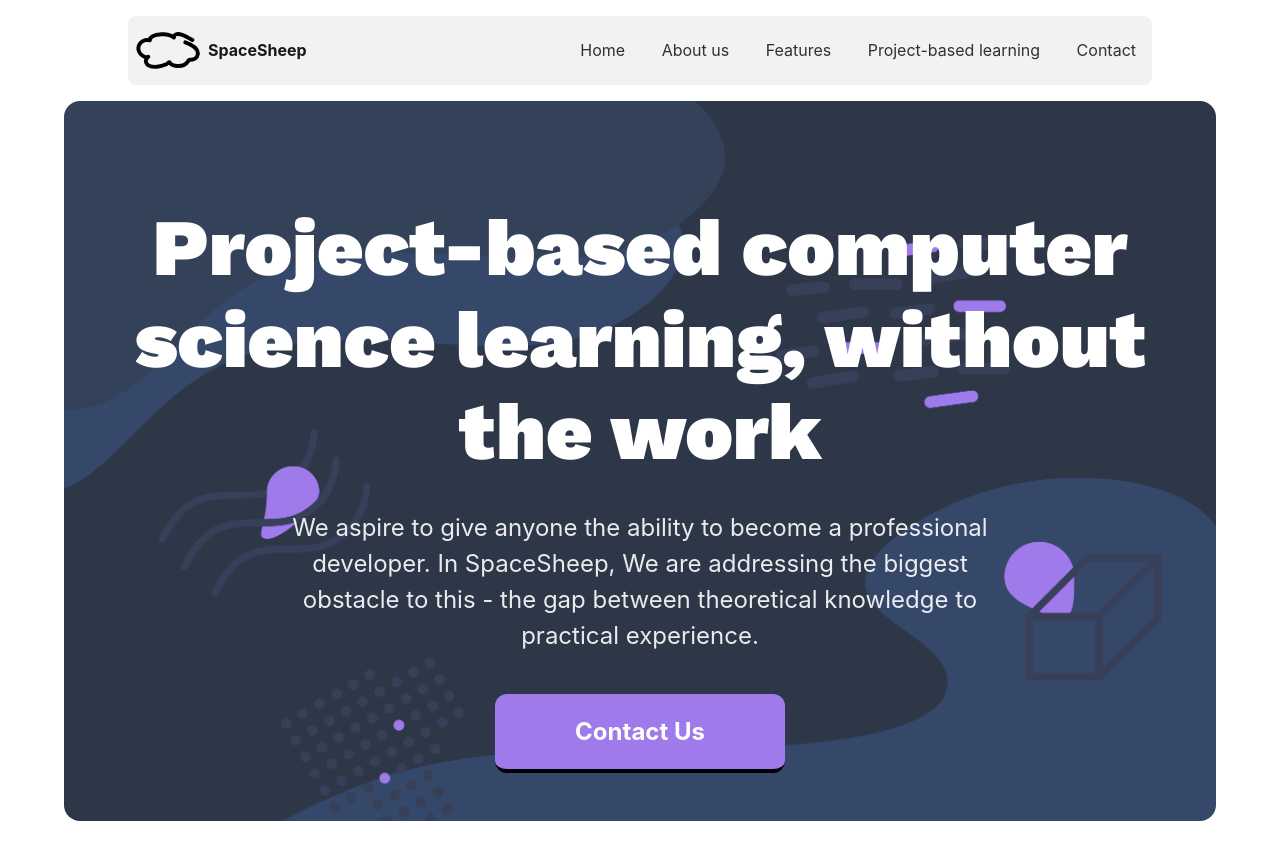
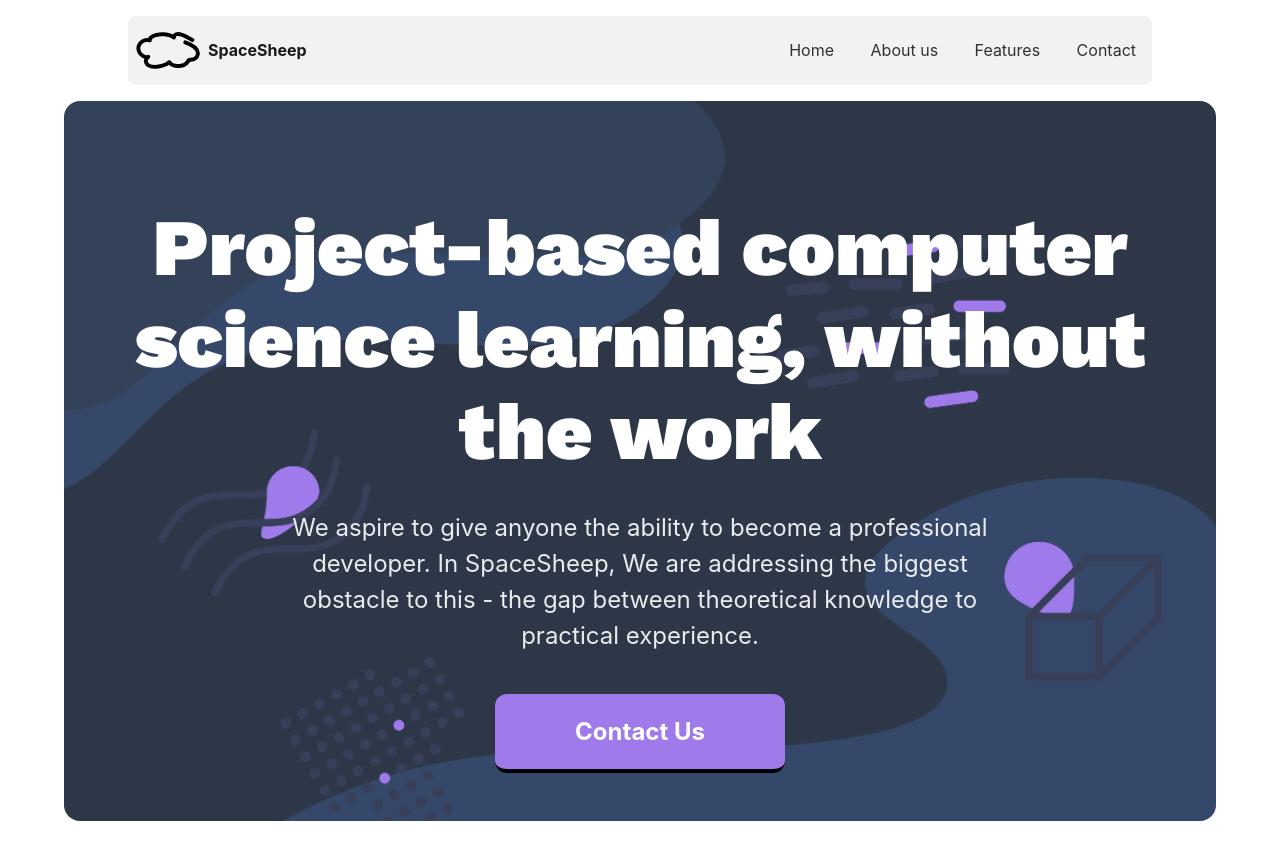
Before and after one commit to sheepsixteen/marketing, a Jekyll site: the page built from pages/index.html, in a window 1280 px wide and 900 px high. Shown: the top 860 px of the window. Built offline with Jekyll 4.4.1, drawn with Linux system fonts in a browser that asks for light colours; nearby versions of some CDN libraries.

Commit message:
delete pbl page
seeing as we are not using pbl, it's better not to have one in our site for now.

```diff
--- a/_data/nav.yml
+++ b/_data/nav.yml
@@ -4,7 +4,5 @@
   link: /about
 - title: Features
   link: /features
-- title: Project-based learning
-  link: /pbl
 - title: Contact
   link: /contact
```
